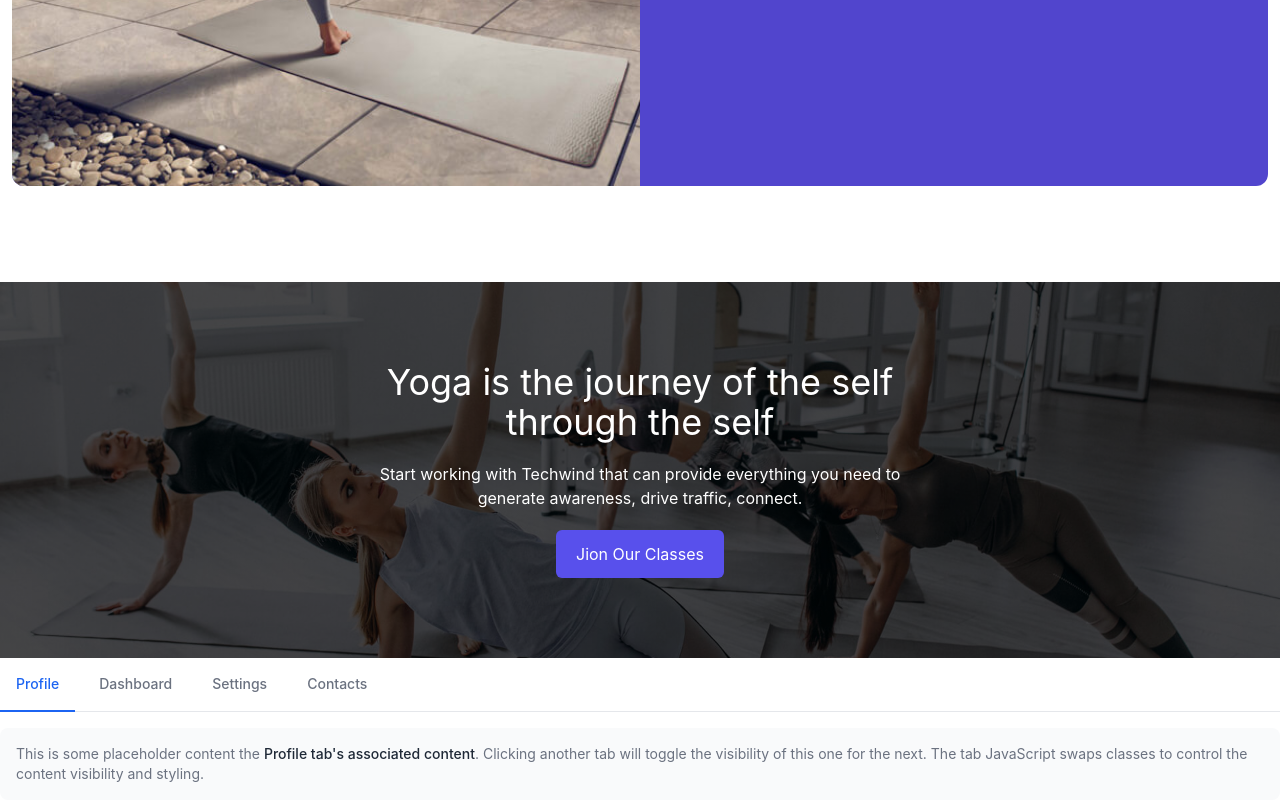
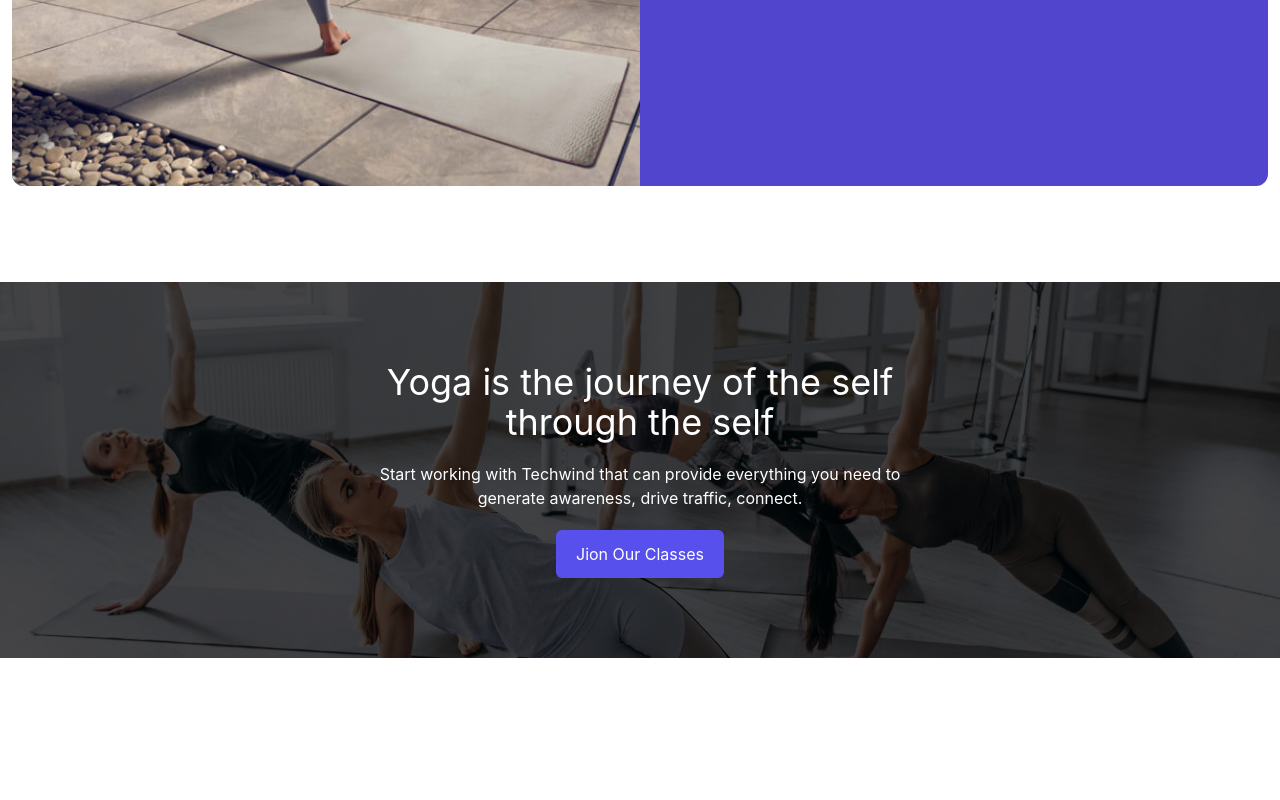
Before and after one commit to Riddhisosaliya/tailwind-css, a website: page index.html in a window 1280 px wide. Shown: the part 3860-4660 px from the top of the page. After the commit the page ends 4518 px from the top, so only its background shows below. Drawn offline with nearby package versions, Linux system fonts and the light colour scheme.

Commit message:
lastpart

```diff
--- a/index.html
+++ b/index.html
@@ -324,63 +324,7 @@
     <!-- Journey Section End -->
 
 
-    <div class="mb-4 border-b border-gray-200 dark:border-gray-700">
-        <ul class="flex flex-wrap -mb-px text-sm font-medium text-center" id="myTab" data-tabs-toggle="#myTabContent"
-            role="tablist">
-            <li class="mr-2" role="presentation">
-                <button class="inline-block p-4 border-b-2 rounded-t-lg" id="profile-tab" data-tabs-target="#profile"
-                    type="button" role="tab" aria-controls="profile" aria-selected="false">Profile</button>
-            </li>
-            <li class="mr-2" role="presentation">
-                <button
-                    class="inline-block p-4 border-b-2 border-transparent rounded-t-lg hover:text-gray-600 hover:border-gray-300 dark:hover:text-gray-300"
-                    id="dashboard-tab" data-tabs-target="#dashboard" type="button" role="tab" aria-controls="dashboard"
-                    aria-selected="false">Dashboard</button>
-            </li>
-            <li class="mr-2" role="presentation">
-                <button
-                    class="inline-block p-4 border-b-2 border-transparent rounded-t-lg hover:text-gray-600 hover:border-gray-300 dark:hover:text-gray-300"
-                    id="settings-tab" data-tabs-target="#settings" type="button" role="tab" aria-controls="settings"
-                    aria-selected="false">Settings</button>
-            </li>
-            <li role="presentation">
-                <button
-                    class="inline-block p-4 border-b-2 border-transparent rounded-t-lg hover:text-gray-600 hover:border-gray-300 dark:hover:text-gray-300"
-                    id="contacts-tab" data-tabs-target="#contacts" type="button" role="tab" aria-controls="contacts"
-                    aria-selected="false">Contacts</button>
-            </li>
-        </ul>
-    </div>
-    <div id="myTabContent">
-        <div class="hidden p-4 rounded-lg bg-gray-50 dark:bg-gray-800" id="profile" role="tabpanel"
-            aria-labelledby="profile-tab">
-            <p class="text-sm text-gray-500 dark:text-gray-400">This is some placeholder content the <strong
-                    class="font-medium text-gray-800 dark:text-white">Profile tab's associated content</strong>.
-                Clicking another tab will toggle the visibility of this one for the next. The tab JavaScript swaps
-                classes to control the content visibility and styling.</p>
-        </div>
-        <div class="hidden p-4 rounded-lg bg-gray-50 dark:bg-gray-800" id="dashboard" role="tabpanel"
-            aria-labelledby="dashboard-tab">
-            <p class="text-sm text-gray-500 dark:text-gray-400">This is some placeholder content the <strong
-                    class="font-medium text-gray-800 dark:text-white">Dashboard tab's associated content</strong>.
-                Clicking another tab will toggle the visibility of this one for the next. The tab JavaScript swaps
-                classes to control the content visibility and styling.</p>
-        </div>
-        <div class="hidden p-4 rounded-lg bg-gray-50 dark:bg-gray-800" id="settings" role="tabpanel"
-            aria-labelledby="settings-tab">
-            <p class="text-sm text-gray-500 dark:text-gray-400">This is some placeholder content the <strong
-                    class="font-medium text-gray-800 dark:text-white">Settings tab's associated content</strong>.
-                Clicking another tab will toggle the visibility of this one for the next. The tab JavaScript swaps
-                classes to control the content visibility and styling.</p>
-        </div>
-        <div class="hidden p-4 rounded-lg bg-gray-50 dark:bg-gray-800" id="contacts" role="tabpanel"
-            aria-labelledby="contacts-tab">
-            <p class="text-sm text-gray-500 dark:text-gray-400">This is some placeholder content the <strong
-                    class="font-medium text-gray-800 dark:text-white">Contacts tab's associated content</strong>.
-                Clicking another tab will toggle the visibility of this one for the next. The tab JavaScript swaps
-                classes to control the content visibility and styling.</p>
-        </div>
-    </div>
+
 
 
 
```
